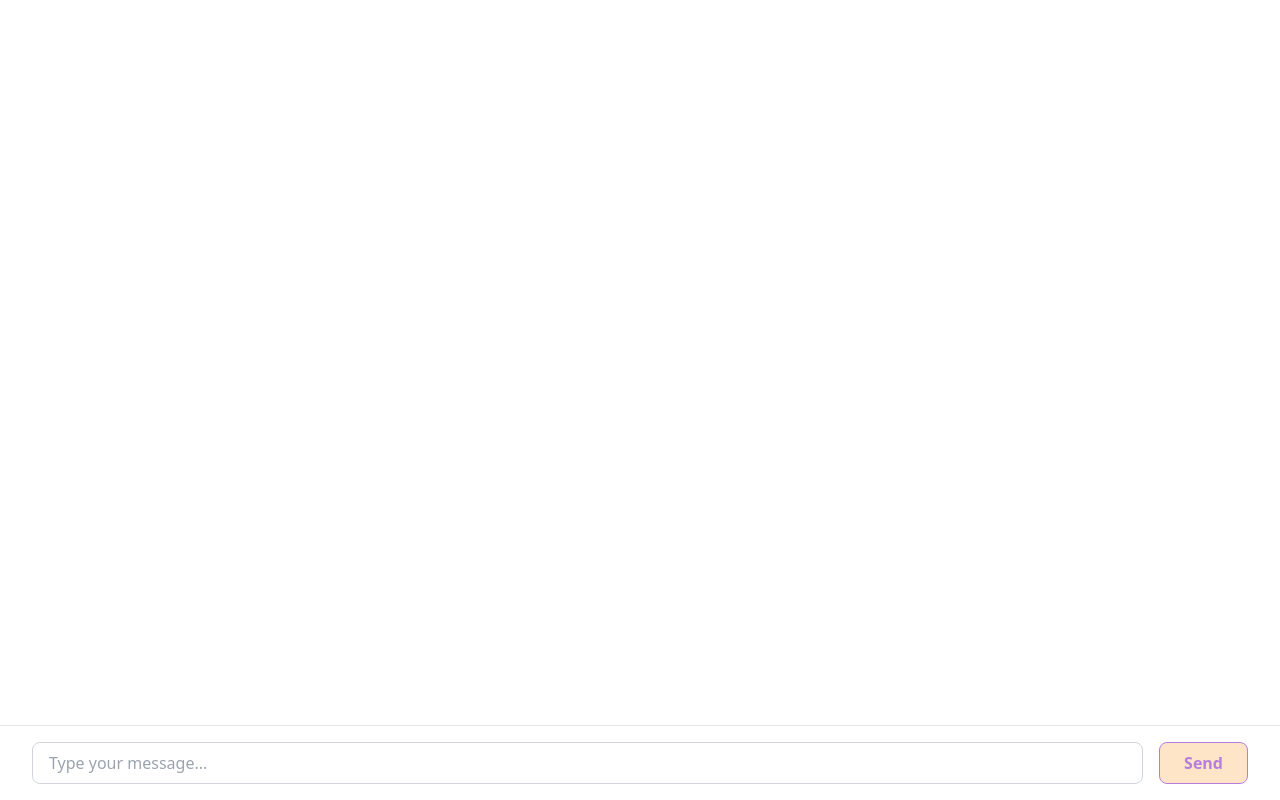
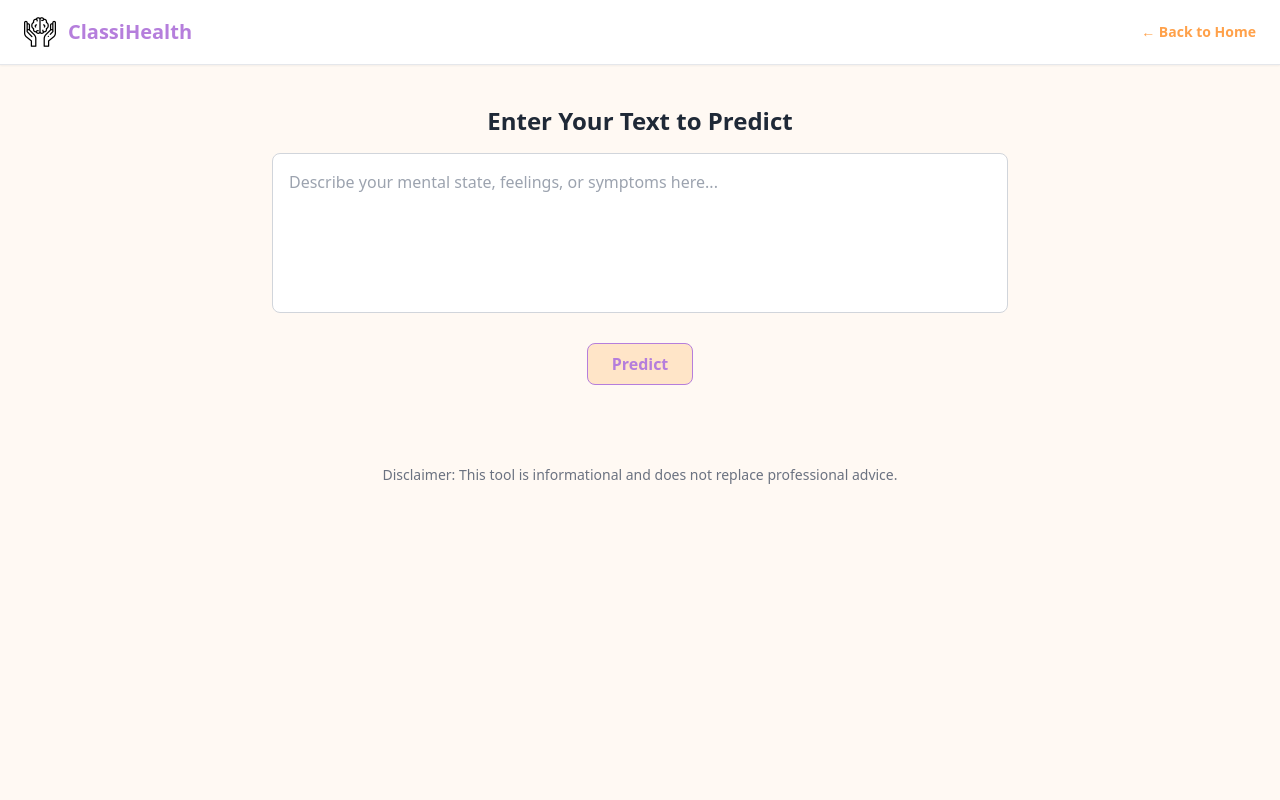
Before and after one commit to farahrlicir/mental_health_interface, a plain HTML site: page input.html in a window 1280 px wide. Drawn offline with nearby package versions, Linux system fonts and the light colour scheme.

Commit message:
last commit

```diff
--- a/input.html
+++ b/input.html
@@ -1,33 +1,74 @@
 <!DOCTYPE html>
 <html lang="en">
+<head>
+  <meta charset="UTF-8" />
+  <meta name="viewport" content="width=device-width, initial-scale=1.0"/>
+  <link rel="stylesheet" href="style.css" />
+  <script src="https://cdn.tailwindcss.com"></script>
+  <title>Mental Health Input</title>
+</head>
+<body class="bg-[#FFF9F3] text-gray-800 font-sans">
 
-<head>
-    <meta charset="UTF-8">
-    <meta name="viewport" content="width=device-width, initial-scale=1.0">
-    <script src="https://cdn.tailwindcss.com"></script>
-    <title>Chat Input</title>
-</head>
+  <!-- Header -->
+  <header class="flex items-center justify-between px-6 py-4 border-b border-gray-200 shadow-sm bg-white">
+    <div class="flex items-center space-x-3">
+      <img src="mental-health (1).png" alt="Logo" class="w-8 h-8"/>
+      <h1 class="text-xl font-bold text-[#B57EDC]">ClassiHealth</h1>
+    </div>
+    <a href="index.html" class="text-sm font-semibold text-[#FFA14A] hover:underline">← Back to Home</a>
+  </header>
 
-<body class="bg-white font-sans h-screen flex flex-col">
-    <!-- Main Content -->
-    <div class="flex-grow"></div>
+  <!-- Main -->
+  <main class="max-w-3xl mx-auto px-4 py-10">
+    <h2 class="text-2xl font-bold mb-4 text-center">Enter Your Text to Predict</h2>
+    <form id="prediction-form" class="space-y-6">
+      <textarea
+        id="user-input"
+        placeholder="Describe your mental state, feelings, or symptoms here..."
+        class="w-full h-40 p-4 border border-gray-300 rounded-lg focus:ring-[#B57EDC] focus:outline-none resize-none text-gray-700"
+      ></textarea>
 
-    <!-- Input Section -->
-    <div class="fixed bottom-0 left-0 w-full bg-white border-t border-gray-200">
-        <div class="max-w-7xl mx-auto px-4 sm:px-6 lg:px-8 py-4 flex items-center space-x-4">
+      <div class="text-center">
+        <button
+          type="submit"
+          class="bg-[#FFE5C8] text-[#B57EDC] px-6 py-2 font-bold rounded-lg border border-[#B57EDC] hover:bg-[#FFD29E]">
+          Predict
+        </button>
+      </div>
+    </form>
 
-            <input
-            type="text"
-            placeholder="Type your message..."
-            class="flex-grow px-4 py-2 border border-gray-300 rounded-lg focus:outline-none focus:ring-2 focus:ring-[#B57EDC] focus:border-transparent text-gray-700"
-        >
-        <!-- Send Button -->
-        <button
-            class="bg-[#FFE5C8] text-[#B57EDC] px-6 py-2 border border-[#B57EDC] rounded-lg font-bold hover:bg-[#FFD29E]">
-            Send
-        </button>
-        </div>
-    </div>
+    <!-- Output Section -->
+    <section id="output-section" class="mt-10 hidden">
+      <h3 class="text-xl font-semibold mb-3 text-[#B57EDC]">Prediction Result</h3>
+      <div class="bg-white p-4 rounded-lg border border-[#B57EDC] shadow-sm">
+        <p id="prediction-result" class="text-gray-800 font-medium">...</p>
+      </div>
+    </section>
+  </main>
+
+  <!-- Optional Footer -->
+  <footer class="text-center text-sm text-gray-500 mt-10 px-4">
+    Disclaimer: This tool is informational and does not replace professional advice.
+  </footer>
+
+  <script>
+    const form = document.getElementById('prediction-form');
+    const outputSection = document.getElementById('output-section');
+    const resultText = document.getElementById('prediction-result');
+
+    form.addEventListener('submit', (e) => {
+      e.preventDefault();
+      const input = document.getElementById('user-input').value.trim();
+
+      if (!input) {
+        resultText.textContent = "Please enter some text.";
+      } else {
+        // Simulate prediction (replace with real API call)
+        resultText.textContent = "Predicted Class: Depression";
+      }
+
+      outputSection.classList.remove('hidden');
+    });
+  </script>
 </body>
-
 </html>
```
Also changed, not shown: index.html (+1 -1 lines).
